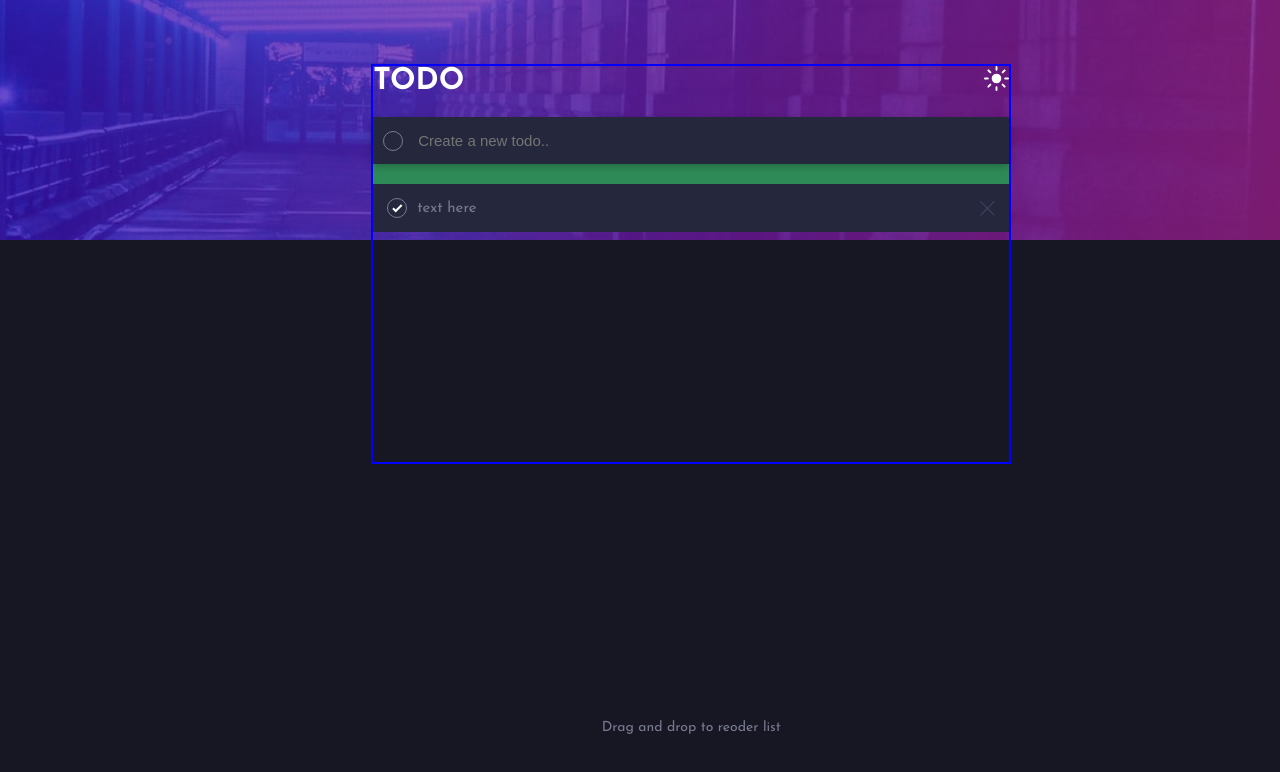
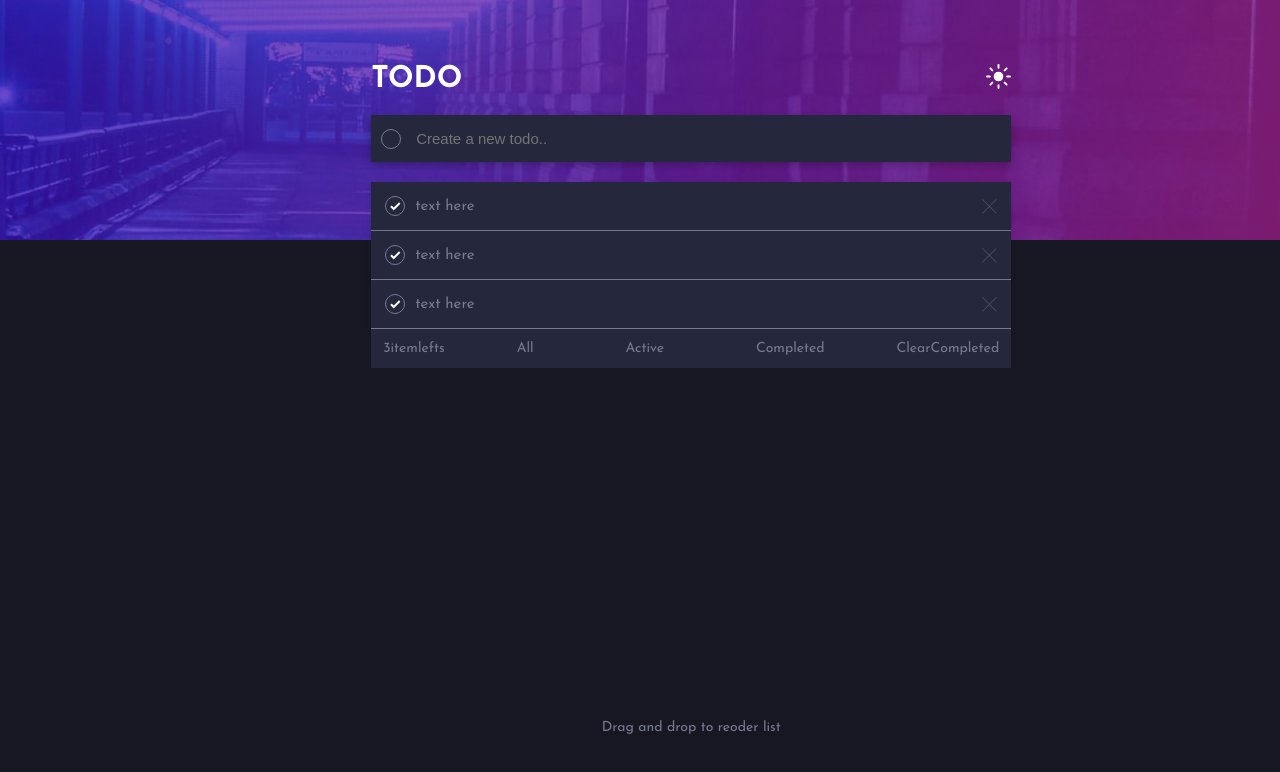
Before and after one commit to iddimsangi/ReactTodoApp, a React (Create React App) app: page / in a window 1280 px wide. Shown: the top 772 px of the page. Built offline with nearby package versions, Linux system fonts and the light colour scheme.

Commit message:
complete card list footer

```diff
--- a/src/components/AddTodo/AddTodo.scss
+++ b/src/components/AddTodo/AddTodo.scss
@@ -1,6 +1,6 @@
 @import '../mixins';
 .Add_todo{
-    // margin-bottom: 2rem;
+    margin-bottom: 2rem;
     // border: 1px solid #fff;
    .form{
        padding: 1rem;
@@ -32,6 +32,7 @@
             background-color: transparent;
             border: none;
             font-size: 1.5rem;
+            color: hsl(236, 33%, 92%);
 
         }
        }
--- a/src/components/App.scss
+++ b/src/components/App.scss
@@ -5,7 +5,6 @@
 
   height: 100vh;
   &-container {
-    // background-color: orange;
     background-image: url("../images/bg-desktop-dark.jpg");
     background-position: center;
     background-size: cover;
@@ -18,14 +17,11 @@
       top: 8%;
       left: 54%;
       transform: translateX(-50%);
-      border: 2px solid blue;
-      // background-color: yellow;
       min-height: 50vh;
       width: 50%;
       min-width: 25rem;
 
       &-head {
-        // background-color: red;
         display: flex;
         justify-content: space-between;
         h1 {
@@ -38,12 +34,8 @@
         }
       }
       &-body {
-        // margin-top: 2rem;
-        // width: 90%;
-        // margin: 0 auto;
-        //    padding-top: 10rem;
         margin-top: 2rem;
-        background-color: seagreen;
+        // background-color: seagreen;
       }
     }
   }
@@ -52,12 +44,9 @@
     top: 90%;
     left: 54%;
     transform: translateX(-50%);
-    // background-color: yellow;
     font-size: 1.4rem;
     color: #000;
     text-align: center;
     color: hsl(234, 11%, 52%);
-    // border: 1px solid red;
-    //  width: 100%;
   }
 }
--- a/src/components/TodoList/TodoCard/TodoCard.scss
+++ b/src/components/TodoList/TodoCard/TodoCard.scss
@@ -4,10 +4,10 @@
     width: 100%;
     justify-content: space-between;
     align-items: center;
-    margin-top: 2rem;
-    // background-color: hsl(235, 24%, 19%);
     background-color: hsl(235, 24%, 19%);
     padding: 1.4rem;
+    box-shadow: rgba(50, 50, 93, 0.25) 0px 2px 5px -1px, rgba(0, 0, 0, 0.3) 0px 1px 3px -1px;
+    border-bottom: .1rem solid hsl(234, 11%, 52%);
     .container{
         display: flex;
         width: 80%;
--- a/src/components/TodoList/TodoList.js
+++ b/src/components/TodoList/TodoList.js
@@ -1,10 +1,22 @@
 import React from 'react'
+import './TodoList.scss'
 import TodoCard from './TodoCard/TodoCard'
 function TodoList() {
     return (
-        <div>
+        <div className="cardList">
             {/* <h1>list</h1> */}
             <TodoCard/>
+            <TodoCard/>
+            <TodoCard/>
+            <div className="list-footer">
+                <a href="#">3itemlefts</a>
+                <div>
+                    <a href="#">All</a>
+                    <a href="#">Active</a>
+                    <a href="#">Completed</a>
+                </div>
+                <a href="#">ClearCompleted</a>
+            </div>
         </div>
     )
 }
--- a/src/components/TodoList/TodoList.scss
+++ b/src/components/TodoList/TodoList.scss
@@ -0,0 +1,24 @@
+.cardList {
+  .list-footer {
+    width: 100%;
+    background-color: hsl(235, 24%, 19%);
+    padding: 1.2rem;
+    display: flex;
+    justify-content: space-between;
+    align-items: center;
+    a {
+      text-decoration: none;
+      font-size: 1.4rem;
+      color: hsl(234, 11%, 52%);
+      transition: all 0.3s;
+      &:hover {
+        color: hsl(236, 33%, 92%);
+      }
+    }
+    div {
+      display: flex;
+      justify-content: space-between;
+      width: 50%;
+    }
+  }
+}
```
